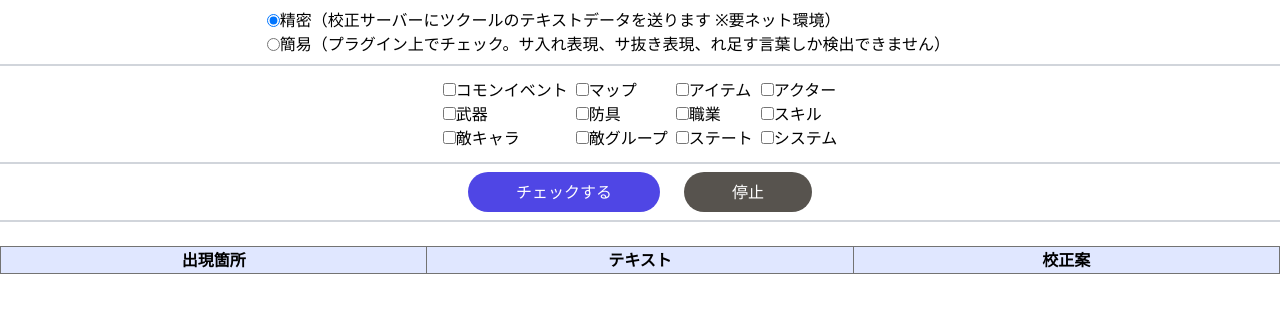
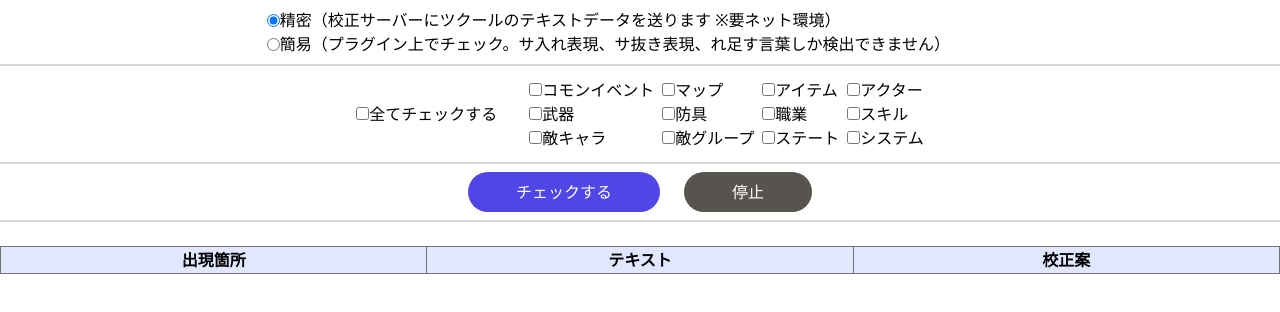
Before and after one commit to doujinreviewers/DRS_TextProofread, a Vue app: page / in a window 1280 px wide. Shown: the top 312 px of the page. Built offline with nearby package versions, Linux system fonts and the light colour scheme; the HTML template or start-up script is replaced by a standard one.

Commit message:
update ui

```diff
--- a/src/app/App.vue
+++ b/src/app/App.vue
@@ -3,44 +3,61 @@
     <div class="sticky bg-white top-0 z-50">
       <div class="max-w-full mx-auto">
         <div class="flex flex-col justify-center items-center border-b-2 border-gray-300 py-2">
-          <label class="inline-flex items-center w-7/12">
-            <input type="radio" class="text-indigo-600" name="mode" value="0" checked v-model="mode">
+          <label class="inline-flex items-center w-7/12" :class="{'cursor-not-allowed': disable}">
+            <input type="radio" class="text-indigo-600" name="mode" value="0" checked v-model="mode" :disabled="disable">
             <span class="">精密（校正サーバーにツクールのテキストデータを送ります ※要ネット環境）</span>
           </label>
-          <label class="inline-flex items-center w-7/12">
-            <input type="radio" class="text-indigo-600" name="mode" value="1" v-model="mode">
+          <label class="inline-flex items-center w-7/12" :class="{'cursor-not-allowed': disable}">
+            <input type="radio" class="text-indigo-600" name="mode" value="1" v-model="mode" :disabled="disable">
             <span class="">簡易（プラグイン上でチェック。サ入れ表現、サ抜き表現、れ足す言葉しか検出できません）</span>
           </label>
         </div>
         <div class="flex justify-center items-center border-b-2 border-gray-300 py-2">
+          <div class="flex flex-col justify-evenly items-start py-1 mr-8">
+            <label :class="{'cursor-not-allowed': disable}"><input type="checkbox" v-model="allcheck" :disabled="disable">全てチェックする</label>
+          </div>
           <div class="flex flex-col justify-evenly items-start py-1">
-            <label><input type="checkbox" value="CommonEvents.json" v-model="targets">コモンイベント</label>
-            <label><input type="checkbox" value="Weapons.json" v-model="targets">武器</label>
-            <label><input type="checkbox" value="Enemies.json" v-model="targets">敵キャラ</label>
+            <label :class="{'cursor-not-allowed': disable}"><input type="checkbox" value="CommonEvents.json" v-model="targets" :disabled="disable">コモンイベント</label>
+            <label :class="{'cursor-not-allowed': disable}"><input type="checkbox" value="Weapons.json" v-model="targets" :disabled="disable">武器</label>
+            <label :class="{'cursor-not-allowed': disable}"><input type="checkbox" value="Enemies.json" v-model="targets" :disabled="disable">敵キャラ</label>
           </div>
           <div class="flex flex-col justify-evenly items-start py-1 pl-2">
-            <label><input type="checkbox" value="MapInfos.json" v-model="targets">マップ</label>
-            <label><input type="checkbox" value="Armors.json" v-model="targets">防具</label>
-            <label><input type="checkbox" value="Troops.json" v-model="targets">敵グループ</label>
+            <label :class="{'cursor-not-allowed': disable}"><input type="checkbox" value="MapInfos.json" v-model="targets" :disabled="disable">マップ</label>
+            <label :class="{'cursor-not-allowed': disable}"><input type="checkbox" value="Armors.json" v-model="targets" :disabled="disable">防具</label>
+            <label :class="{'cursor-not-allowed': disable}"><input type="checkbox" value="Troops.json" v-model="targets" :disabled="disable">敵グループ</label>
           </div>
           <div class="flex flex-col justify-evenly items-start py-1 px-2">
-            <label><input type="checkbox" value="Items.json" v-model="targets">アイテム</label>
-            <label><input type="checkbox" value="Classes.json" v-model="targets">職業</label>
-            <label><input type="checkbox" value="States.json" v-model="targets">ステート</label>
+            <label :class="{'cursor-not-allowed': disable}"><input type="checkbox" value="Items.json" v-model="targets" :disabled="disable">アイテム</label>
+            <label :class="{'cursor-not-allowed': disable}"><input type="checkbox" value="Classes.json" v-model="targets" :disabled="disable">職業</label>
+            <label :class="{'cursor-not-allowed': disable}"><input type="checkbox" value="States.json" v-model="targets" :disabled="disable">ステート</label>
           </div>
           <div class="flex flex-col justify-evenly items-start py-1">
-            <label><input type="checkbox" value="Actors.json" v-model="targets">アクター</label>
-            <label><input type="checkbox" value="Skills.json" v-model="targets">スキル</label>
-            <label><input type="checkbox" value="System.json" v-model="targets">システム</label>
+            <label :class="{'cursor-not-allowed': disable}"><input type="checkbox" value="Actors.json" v-model="targets" :disabled="disable">アクター</label>
+            <label :class="{'cursor-not-allowed': disable}"><input type="checkbox" value="Skills.json" v-model="targets" :disabled="disable">スキル</label>
+            <label :class="{'cursor-not-allowed': disable}"><input type="checkbox" value="System.json" v-model="targets" :disabled="disable">システム</label>
           </div>
         </div>
         <div class="flex justify-center items-center border-b-2 border-gray-300 py-2">
-          <button @click="execute()" type="button" class="inline-flex items-center px-12 py-2 mx-3 rounded-full text-white bg-indigo-600 hover:bg-indigo-800">
+          <button @click="execute()" :disabled="disable" :class="{'cursor-not-allowed': disable}" type="button" class="inline-flex items-center px-12 py-2 mx-3 rounded-full text-white bg-indigo-600 hover:bg-indigo-800">
+            <svg v-show="disable" class="animate-spin -ml-5 mr-3 h-5 w-5 text-white" xmlns="http://www.w3.org/2000/svg" fill="none" viewBox="0 0 24 24">
+              <circle class="opacity-25" cx="12" cy="12" r="10" stroke="currentColor" stroke-width="4"></circle>
+              <path class="opacity-75" fill="currentColor" d="M4 12a8 8 0 018-8V0C5.373 0 0 5.373 0 12h4zm2 5.291A7.962 7.962 0 014 12H0c0 3.042 1.135 5.824 3 7.938l3-2.647z"></path>
+            </svg>
             チェックする
           </button>
           <button @click="stop()" type="button" class="inline-flex items-center px-12 py-2 mx-3 rounded-full text-white bg-stone-600 hover:bg-stone-800">
             停止
           </button>
+        </div>
+        <div v-if="finish" class="flex justify-center items-center py-2">
+          <div class="bg-blue-100 rounded-lg py-2 px-6 text-base text-blue-700" role="alert">
+            完了しました
+          </div>
+        </div>
+        <div v-if="error" class="flex justify-center items-center py-2">
+          <div class="bg-red-100 rounded-lg py-2 px-6 text-base text-red-700" role="alert">
+            {{error}}
+          </div>
         </div>
       </div>
     </div>
@@ -55,9 +72,9 @@
       </thead>
       <tbody>
         <tr v-for="(result, index) in results">
-          <td class="border border-neutral-500">{{result.location}}</td>
-          <td class="border border-neutral-500">{{result.text}}</td>
-          <td class="border border-neutral-500">{{result.suggestion}}</td>
+          <td class="border border-neutral-500 whitespace-pre-wrap break-words">{{result.location}}</td>
+          <td class="border border-neutral-500 whitespace-pre-wrap break-words">{{result.text}}</td>
+          <td class="border border-neutral-500 whitespace-pre-wrap break-words">{{result.suggestion}}</td>
         </tr>
       </tbody>
     </table>
@@ -75,27 +92,43 @@ export default {
       results: [],
       connection: null,
       targets: [],
+      allcheck: false,
       mode: "0",
       lint_result: {},
       worker: null,
       engine: null,
       current_data: {},
       run: false,
+      disable: false,
+      finish: false,
+      error: "",
     }
   },
   watch: {
     lint_result: function (newVal, oldVal) {
-      console.info(this.current_data);
+      if(Object.keys(newVal).length == 0){
+        return;
+      }
       if(this.run){
         if(newVal.messages && newVal.messages.length != 0){
           this.results.push(formatResult(this.current_data.location, newVal, this.current_data.text));
         }
         this.current_data = this.engine.next();
         if(this.current_data == "EOF"){
-          return;
+          this.stop(true);
         }else{
           this.postGameText(this.current_data.text);
         }
+      }
+    },
+    allcheck: function(newVal, oldVal){
+      if(newVal){
+        this.targets = [
+          "CommonEvents.json","Weapons.json","Enemies.json","MapInfos.json","Armors.json","Troops.json",
+          "Items.json","Classes.json","States.json","Actors.json","Skills.json","System.json"
+        ];
+      }else{
+        this.targets = [];
       }
     }
   },
@@ -115,14 +148,24 @@ export default {
     },
     execute: function () {
       if(this.targets.length == 0){
+        this.error = "チェックするデータを選んでください"
+        this.stop();
         return;
       }
-      this.run = true;
       this.results = [];
       this.lint_result = {};
+      this.disable = true;
+      this.finish = false;
+      this.error = "";
+      this.run = true;
 
       if(this.mode == "0"){
         this.connection = new WebSocket("ws://192.168.0.16:8080");
+
+        this.connection.onerror = function(event) {
+          this.error = "サーバーとの接続に失敗しました"
+          this.stop();
+        }.bind(this)
 
         this.connection.onopen = function(event) {
           this.targets.forEach(json_name => {
@@ -148,14 +191,16 @@ export default {
         this.postGameText(this.current_data.text);
       }
     },
-    stop: function () {
+    stop: function (success) {
       this.run = false;
+      this.disable = false;
       if(this.mode == "0"){
         this.connection.close()
       }
-    },
-    finish: function () {
-
+      if(success){
+        this.finish = true;
+        this.error = "";
+      }
     }
   },
 }
```
Also changed, not shown: src/app/lib/engine.js.
